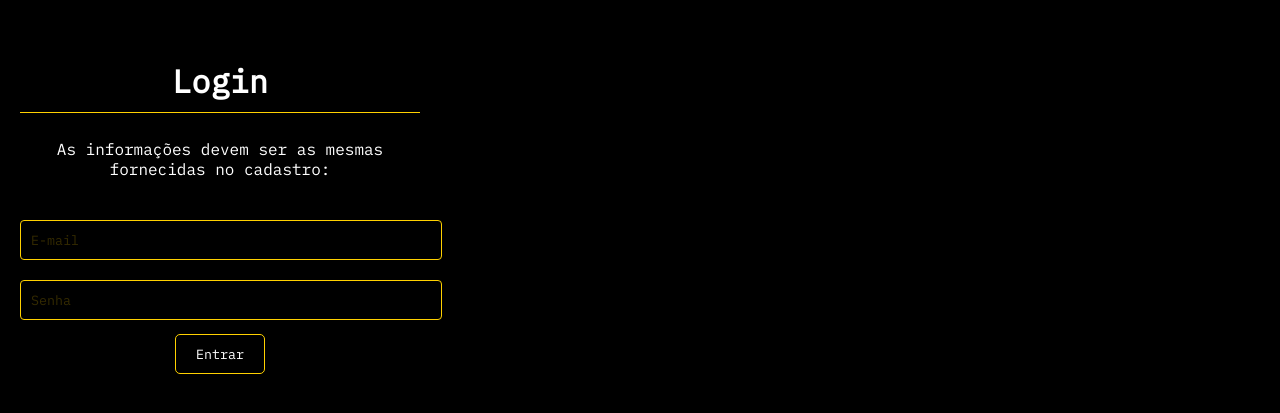
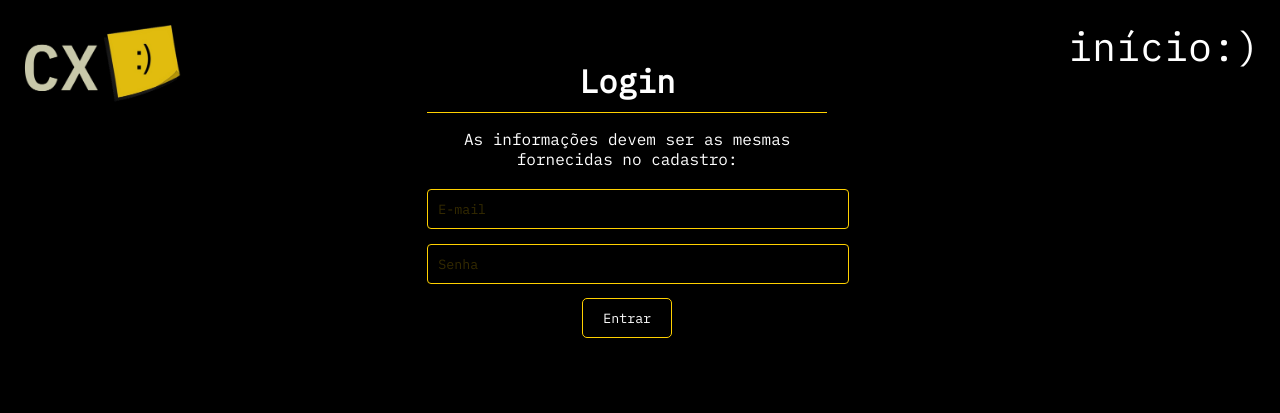
Before and after one commit to Nathan2076/ChronoXpanse, a PHP site: page /cadlog/log.html in a window 1280 px wide. Shown: the top 413 px of the page. Run offline with PHP 8.4, Linux system fonts and the light colour scheme.

Commit message:
criação do header e finalização do front-end cad e log

```diff
--- a/cadlog/cadlog.css
+++ b/cadlog/cadlog.css
@@ -4,10 +4,15 @@ body {
     color: white;
     margin: 0;
     padding: 0;
-    display: auto;
     justify-content: center;
     align-items: center;
     height: 100vh;
+}
+
+#main {
+    display: flex;
+    flex-direction: column;
+    align-items: center;
 }
 
 .signup {
@@ -18,7 +23,7 @@ body {
 }
 
 .form {
-    display: flex;
+    display: auto;
     flex-direction: column;
 }
 
@@ -91,23 +96,30 @@ input::placeholder{
     color: #ffd00034;
 }
 
-header {
-    display: flex;
-    justify-content: space-between;
-    align-items: center;
-    padding: 20px;
-}
-
 .logo {
     float: left;
-    height: 50px;
+    height: 95px;
 }
 
 .info {
     float: right;
+    font-size: 40px;
+}
+
+a{
+    text-decoration: none;
+    color: white;
+}
+
+a:hover{
+    color: #FFD100;
 }
 
 @font-face {
     font-family: "IBM plex mono";
     src: url(IBMPlexMono-Regular.ttf);
 }
+
+header {
+    padding: 20px;
+}
--- a/cadlog/log.html
+++ b/cadlog/log.html
@@ -9,8 +9,12 @@
 </head>
 <body>
     <header>
-
+        <img alt="Logo" class="logo" src="logo.png">
+        <div class="info">
+            <a href=".../index.html">início:)</a>
+        </div>
     </header>
+    <div id="main">
     <div class="signup">
         <form class="form">
             <div class="maintitle">
@@ -33,5 +37,6 @@
             </div>
         </form>
     </div>
+    </div>
 </body>
 </html>
```
Also changed, not shown: cadlog/cad.html (+3 -4 lines).
